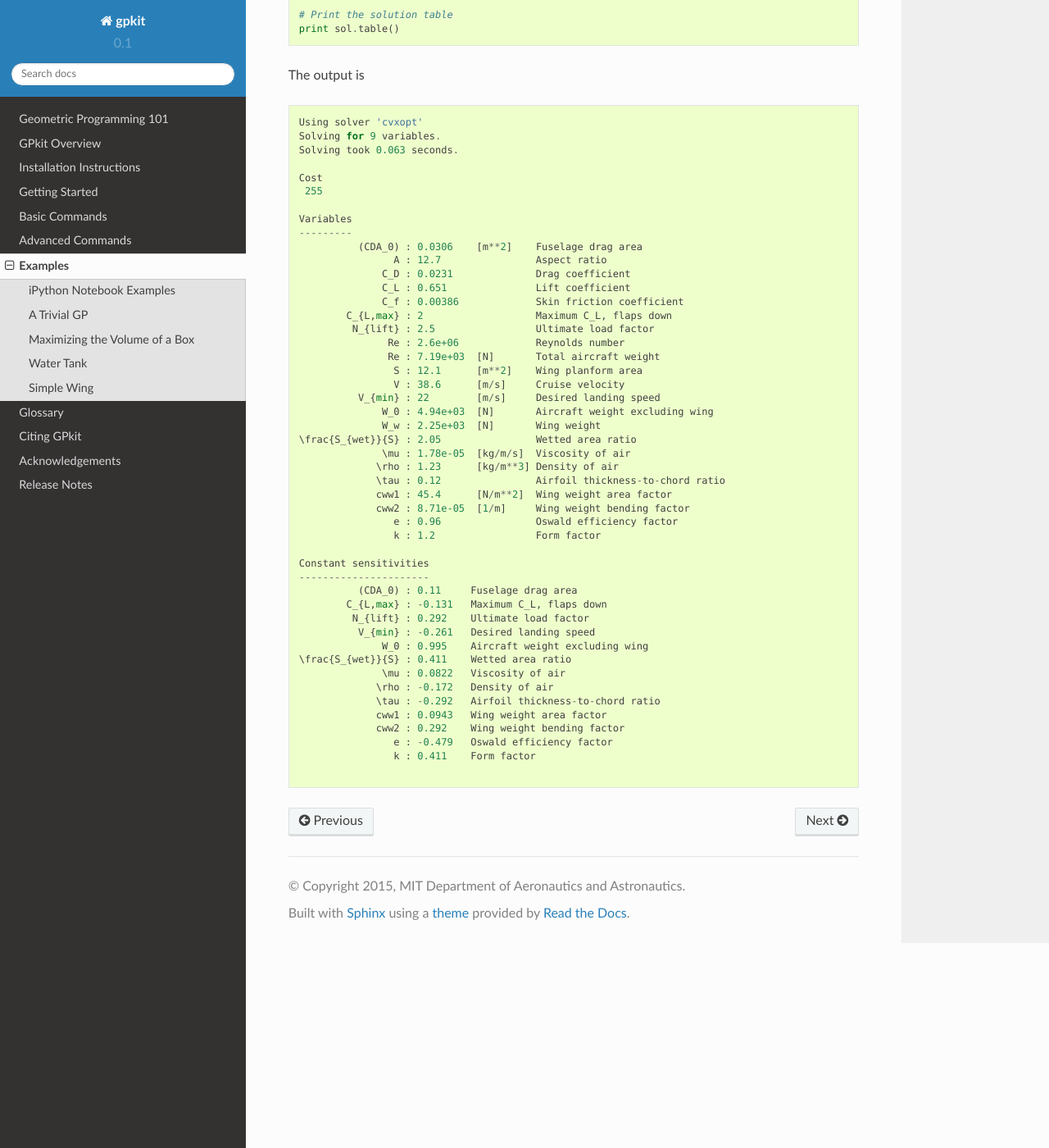
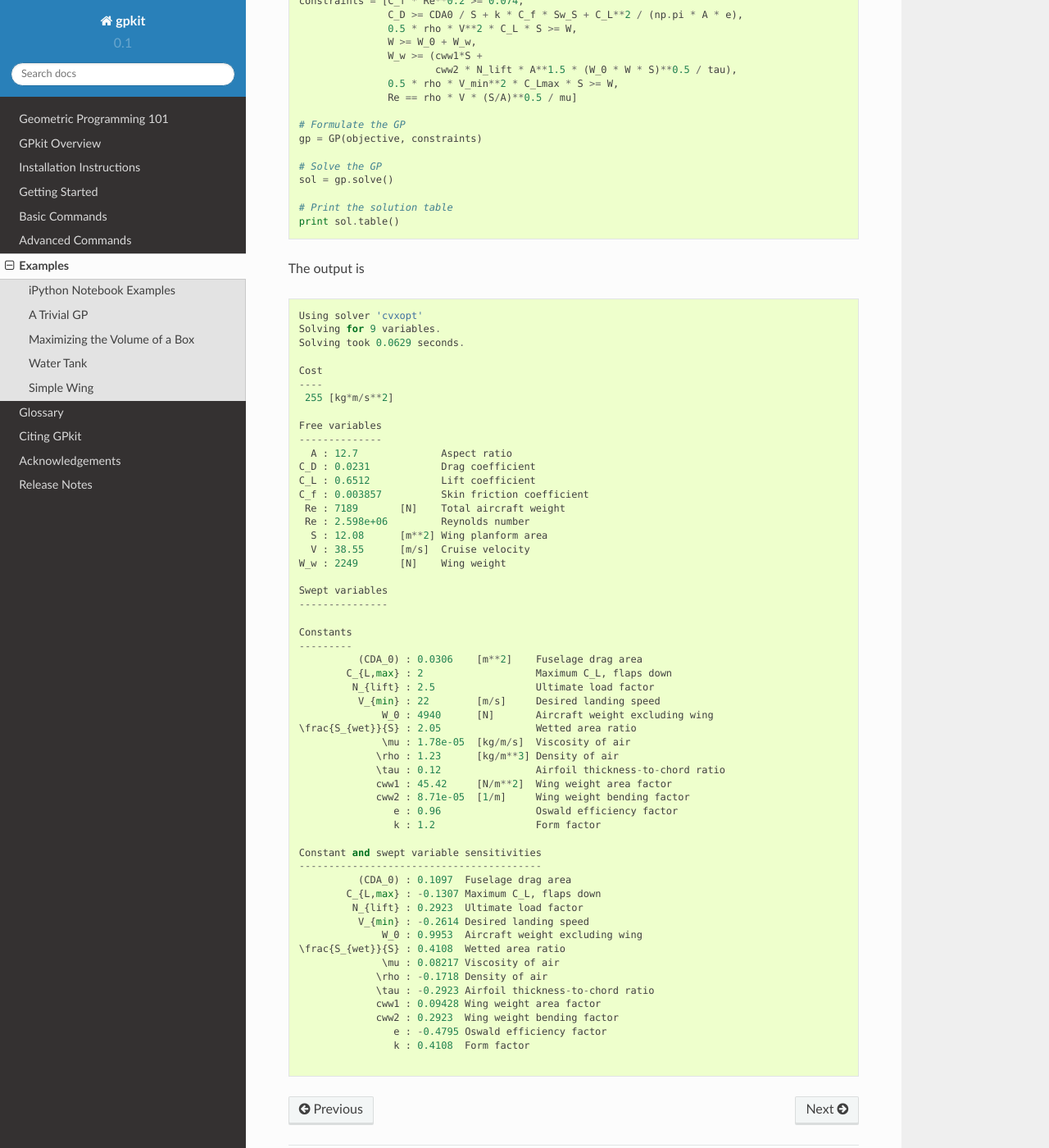
Before and after one commit to convexengineering/gpkit, a Sphinx documentation site: the page built from docs/source/examples.rst, in a window 1280 px wide and 1400 px high, scrolled down 3829 px. Shown: the whole window at 82% size. Built offline with Sphinx 7.4.7 and the Read the Docs theme 2.0.0, drawn with Linux system fonts in a browser that asks for light colours; some of the changed text lies outside the part shown.

Commit message:
remake examples for docs

```diff
--- a/docs/source/examples/simple_box_output.txt
+++ b/docs/source/examples/simple_box_output.txt
@@ -1,20 +1,27 @@
 
 Cost
- 0.00367
+----
+ 0.003674 [1/m**3]
 
-Variables
+Free variables
+--------------
+d : 8.17   [m] depth
+h : 8.163  [m] height
+w : 4.081  [m] width
+
+Swept variables
+---------------
+
+Constants
 ---------
-A_{floor} : 50        [m**2] upper limit, floor area
- A_{wall} : 200       [m**2] upper limit, wall area
-    alpha : 2                lower limit, wall aspect ratio
-     beta : 10               upper limit, wall aspect ratio
-        d : 8.17      [m]    depth
-    delta : 10               upper limit, floor aspect ratio
-    gamma : 2                lower limit, floor aspect ratio
-        h : 8.16      [m]    height
-        w : 4.08      [m]    width
+A_{floor} : 50   [m**2] upper limit, floor area
+ A_{wall} : 200  [m**2] upper limit, wall area
+    alpha : 2           lower limit, wall aspect ratio
+     beta : 10          upper limit, wall aspect ratio
+    delta : 10          upper limit, floor aspect ratio
+    gamma : 2           lower limit, floor aspect ratio
 
-Constant sensitivities
-----------------------
-A_{wall} : -1.5     upper limit, wall area
-   alpha : 0.5      lower limit, wall aspect ratio
+Constant and swept variable sensitivities
+-----------------------------------------
+A_{wall} : -1.5 upper limit, wall area
+   alpha : 0.5  lower limit, wall aspect ratio
--- a/docs/source/examples/simple_wing_output.txt
+++ b/docs/source/examples/simple_wing_output.txt
@@ -1,47 +1,54 @@
 Using solver 'cvxopt'
 Solving for 9 variables.
-Solving took 0.063 seconds.
+Solving took 0.0629 seconds.
 
 Cost
- 255
+----
+ 255 [kg*m/s**2]
 
-Variables
+Free variables
+--------------
+  A : 12.7              Aspect ratio
+C_D : 0.0231            Drag coefficient
+C_L : 0.6512            Lift coefficient
+C_f : 0.003857          Skin friction coefficient
+ Re : 7189       [N]    Total aircraft weight
+ Re : 2.598e+06         Reynolds number
+  S : 12.08      [m**2] Wing planform area
+  V : 38.55      [m/s]  Cruise velocity
+W_w : 2249       [N]    Wing weight
+
+Swept variables
+---------------
+
+Constants
 ---------
           (CDA_0) : 0.0306    [m**2]    Fuselage drag area
-                A : 12.7                Aspect ratio
-              C_D : 0.0231              Drag coefficient
-              C_L : 0.651               Lift coefficient
-              C_f : 0.00386             Skin friction coefficient
         C_{L,max} : 2                   Maximum C_L, flaps down
          N_{lift} : 2.5                 Ultimate load factor
-               Re : 2.6e+06             Reynolds number
-               Re : 7.19e+03  [N]       Total aircraft weight
-                S : 12.1      [m**2]    Wing planform area
-                V : 38.6      [m/s]     Cruise velocity
           V_{min} : 22        [m/s]     Desired landing speed
-              W_0 : 4.94e+03  [N]       Aircraft weight excluding wing
-              W_w : 2.25e+03  [N]       Wing weight
+              W_0 : 4940      [N]       Aircraft weight excluding wing
 \frac{S_{wet}}{S} : 2.05                Wetted area ratio
               \mu : 1.78e-05  [kg/m/s]  Viscosity of air
              \rho : 1.23      [kg/m**3] Density of air
              \tau : 0.12                Airfoil thickness-to-chord ratio
-             cww1 : 45.4      [N/m**2]  Wing weight area factor
+             cww1 : 45.42     [N/m**2]  Wing weight area factor
              cww2 : 8.71e-05  [1/m]     Wing weight bending factor
                 e : 0.96                Oswald efficiency factor
                 k : 1.2                 Form factor
 
-Constant sensitivities
-----------------------
-          (CDA_0) : 0.11     Fuselage drag area
-        C_{L,max} : -0.131   Maximum C_L, flaps down
-         N_{lift} : 0.292    Ultimate load factor
-          V_{min} : -0.261   Desired landing speed
-              W_0 : 0.995    Aircraft weight excluding wing
-\frac{S_{wet}}{S} : 0.411    Wetted area ratio
-              \mu : 0.0822   Viscosity of air
-             \rho : -0.172   Density of air
-             \tau : -0.292   Airfoil thickness-to-chord ratio
-             cww1 : 0.0943   Wing weight area factor
-             cww2 : 0.292    Wing weight bending factor
-                e : -0.479   Oswald efficiency factor
-                k : 0.411    Form factor
+Constant and swept variable sensitivities
+-----------------------------------------
+          (CDA_0) : 0.1097  Fuselage drag area
+        C_{L,max} : -0.1307 Maximum C_L, flaps down
+         N_{lift} : 0.2923  Ultimate load factor
+          V_{min} : -0.2614 Desired landing speed
+              W_0 : 0.9953  Aircraft weight excluding wing
+\frac{S_{wet}}{S} : 0.4108  Wetted area ratio
+              \mu : 0.08217 Viscosity of air
+             \rho : -0.1718 Density of air
+             \tau : -0.2923 Airfoil thickness-to-chord ratio
+             cww1 : 0.09428 Wing weight area factor
+             cww2 : 0.2923  Wing weight bending factor
+                e : -0.4795 Oswald efficiency factor
+                k : 0.4108  Form factor
--- a/docs/source/examples/water_tank_output.txt
+++ b/docs/source/examples/water_tank_output.txt
@@ -1,16 +1,23 @@
 
 Cost
- 1.29
+----
+ 1.293 [m**2]
 
-Variables
+Free variables
+--------------
+A : 1.293                             [m**2] Surface Area of the Tank
+V : 0.1                               [m**3] Volume of the Tank
+d : [ 0.464     0.464     0.464    ]  [m]    Dimension Vector
+
+Swept variables
+---------------
+
+Constants
 ---------
-   A : 1.29                           [m**2]    Surface Area of the Tank
-   M : 100                            [kg]      Mass of Water in the Tank
-   V : 0.1                            [m**3]    Volume of the Tank
-\rho : 1e+03                          [kg/m**3] Density of Water in the Tank
-   d : [ 0.46     0.46     0.46    ]  [m]       Dimension Vector
+   M : 100   [kg]      Mass of Water in the Tank
+\rho : 1000  [kg/m**3] Density of Water in the Tank
 
-Constant sensitivities
-----------------------
-   M : 0.667    Mass of Water in the Tank
-\rho : -0.667   Density of Water in the Tank
+Constant and swept variable sensitivities
+-----------------------------------------
+   M : 0.6667  Mass of Water in the Tank
+\rho : -0.6667 Density of Water in the Tank
```
